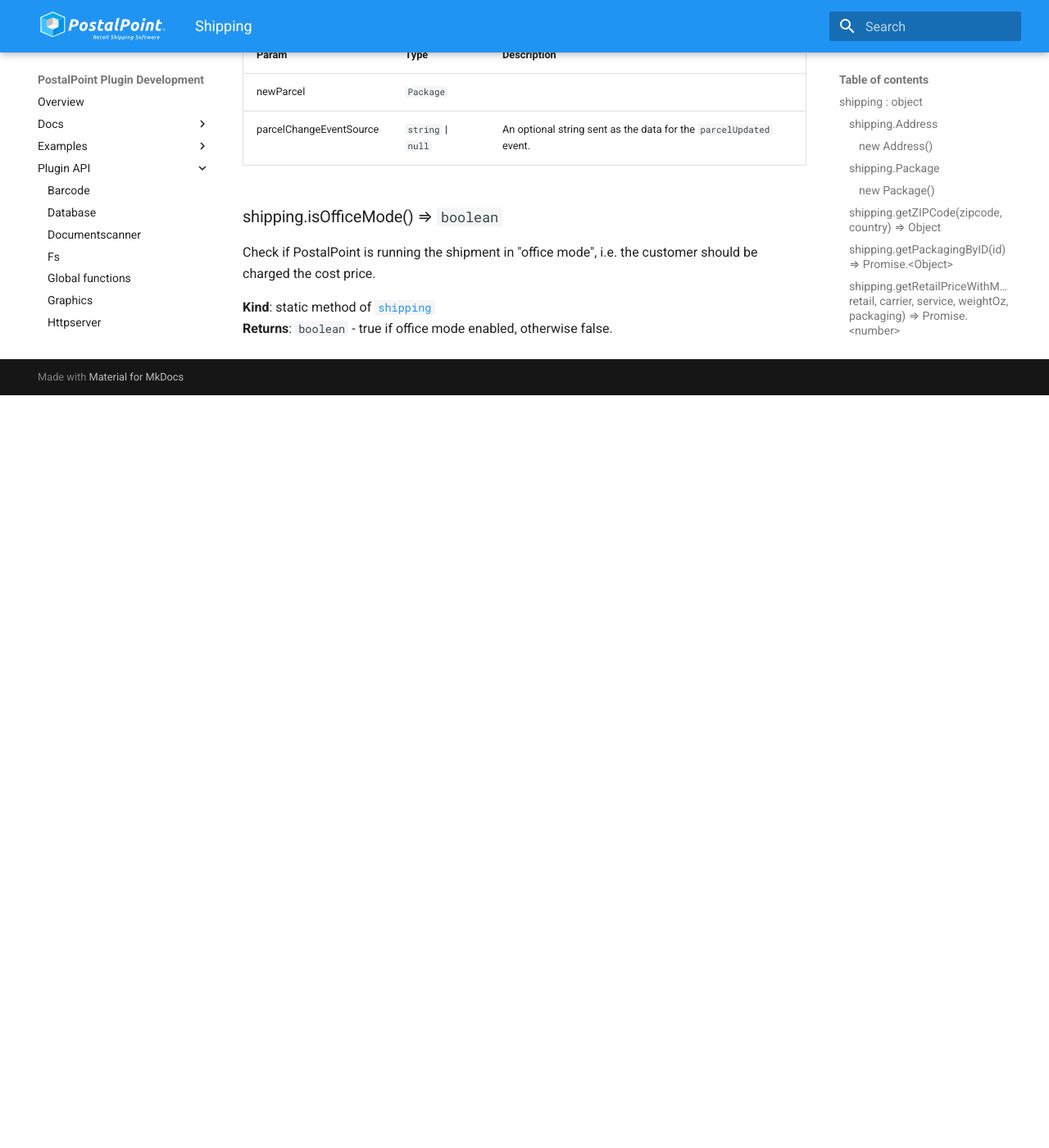
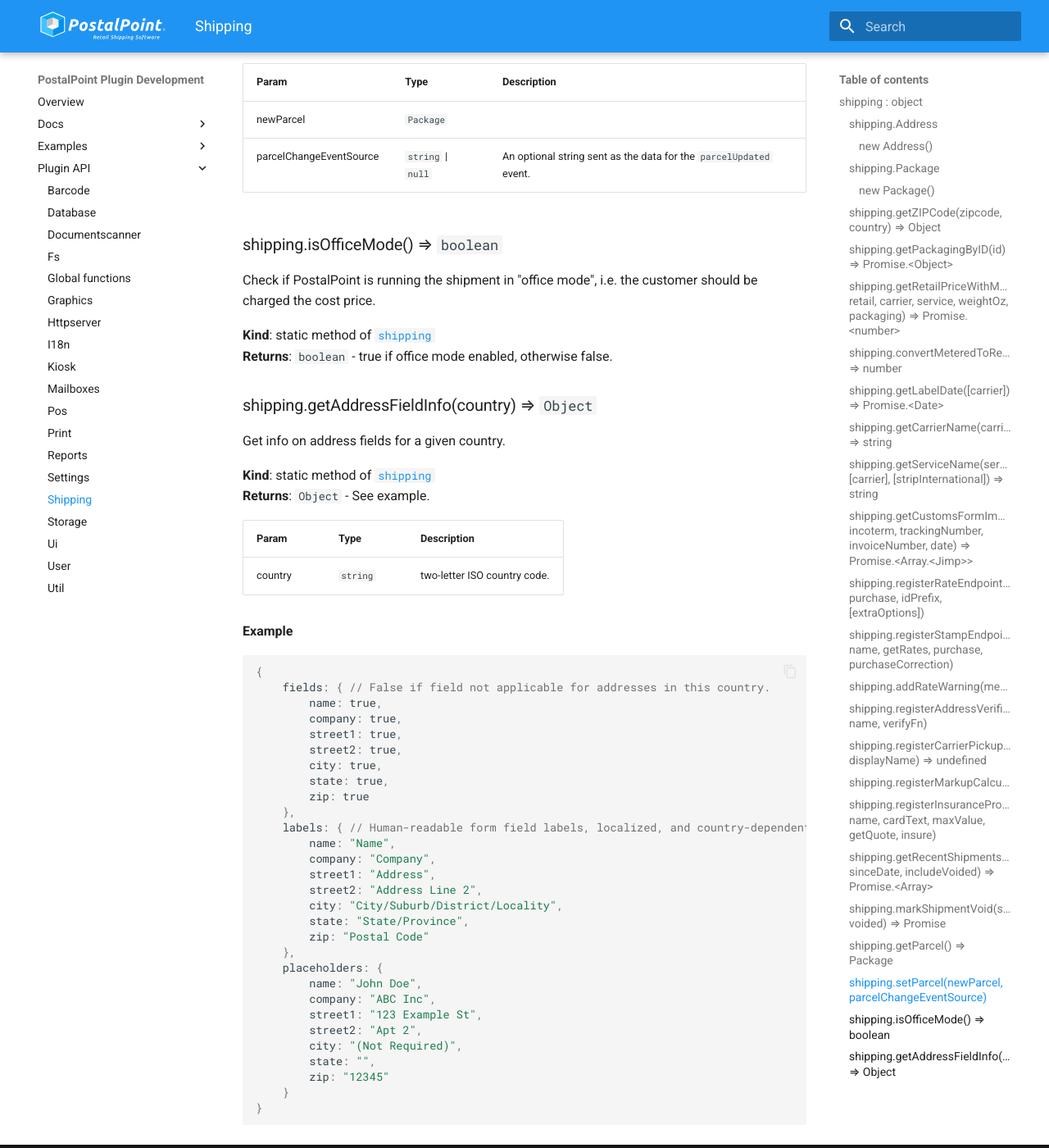
Before and after one commit to PostalPortal/PostalPoint_Plugins, an MkDocs documentation site: the page built from docs/Plugin API/shipping.md, in a window 1280 px wide and 1400 px high, scrolled down 13934 px. Shown: the whole window at 82% size. Built offline with MkDocs 1.6.1 and Material for MkDocs 9.7.7, drawn with Linux system fonts in a browser that asks for light colours; plug-ins that fetch from the network failed and are left out; the version menu is left out; before the commit the page ends 14416 px from its top, so only the background shows below that; some of the changed text lies outside the part shown.

````diff
--- a/docs/Plugin API/shipping.md
+++ b/docs/Plugin API/shipping.md
@@ -30,6 +30,7 @@ Add custom carrier and rates, and adjust markup.
     * [.getParcel()](#shipping.getParcel) ⇒ <code>Package</code>
     * [.setParcel(newParcel, parcelChangeEventSource)](#shipping.setParcel)
     * [.isOfficeMode()](#shipping.isOfficeMode) ⇒ <code>boolean</code>
+    * [.getAddressFieldInfo(country)](#shipping.getAddressFieldInfo) ⇒ <code>Object</code>
 
 <a name="shipping.Address"></a>
 
@@ -60,7 +61,7 @@ Get data for a ZIP Code.
 | Param | Type | Default | Description |
 | --- | --- | --- | --- |
 | zipcode | <code>string</code> |  | ZIP or postal code. |
-| country | <code>string</code> | <code>&quot;US&quot;</code> | Currently only "US" and "CA" are supported. |
+| country | <code>string</code> | <code>&quot;US&quot;</code> | Two-letter ISO country code. |
 
 **Example**
 ```js
@@ -560,3 +561,47 @@ Check if PostalPoint is running the shipment in "office mode", i.e. the customer
 
 **Kind**: static method of [<code>shipping</code>](#shipping)
 **Returns**: <code>boolean</code> - true if office mode enabled, otherwise false.
+<a name="shipping.getAddressFieldInfo"></a>
+
+### shipping.getAddressFieldInfo(country) ⇒ <code>Object</code>
+Get info on address fields for a given country.
+
+**Kind**: static method of [<code>shipping</code>](#shipping)
+**Returns**: <code>Object</code> - See example.
+
+| Param | Type | Description |
+| --- | --- | --- |
+| country | <code>string</code> | two-letter ISO country code. |
+
+**Example**
+```js
+{
+    fields: { // False if field not applicable for addresses in this country.
+        name: true,
+        company: true,
+        street1: true,
+        street2: true,
+        city: true,
+        state: true,
+        zip: true
+    },
+    labels: { // Human-readable form field labels, localized, and country-dependent
+        name: "Name",
+        company: "Company",
+        street1: "Address",
+        street2: "Address Line 2",
+        city: "City/Suburb/District/Locality",
+        state: "State/Province",
+        zip: "Postal Code"
+    },
+    placeholders: {
+        name: "John Doe",
+        company: "ABC Inc",
+        street1: "123 Example St",
+        street2: "Apt 2",
+        city: "(Not Required)",
+        state: "",
+        zip: "12345"
+    }
+}
+```
````
Also changed, not shown: docs/Plugin API/barcode.md (+2 -1 lines), docs/Plugin API/i18n.md (+12 -0 lines), docs/Plugin API/ui.md (+14 -0 lines), docs/Plugin API/util.md (+51 -0 lines).
